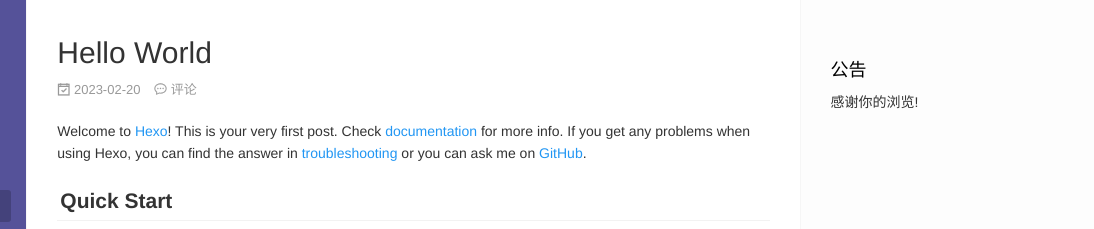
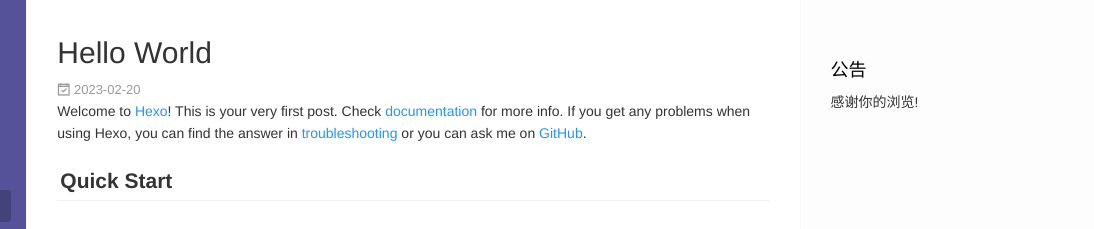
Before and after one commit to lue44/lue44.github.io, a plain HTML site: page index.html in a window 1280 px wide. Shown: the top 229 px of the page, 186-1280 px from the left. Drawn offline with nearby package versions, Linux system fonts and the light colour scheme.

Commit message:
Update index.html

```diff
--- a/index.html
+++ b/index.html
@@ -188,9 +188,7 @@
 
 
 
-        <span class="post-comment"><i class="icon icon-comment"></i> <a href="/2023/02/20/hello-world/#comments" class="article-comment-link">评论</a></span>
 
-      </div>
     </div>
     <div class="article-entry marked-body" itemprop="articleBody">
 
```
